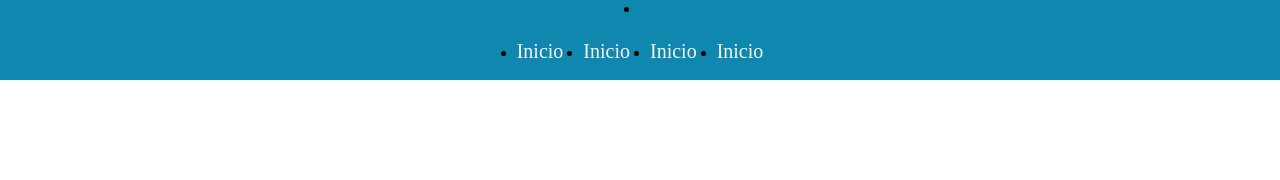
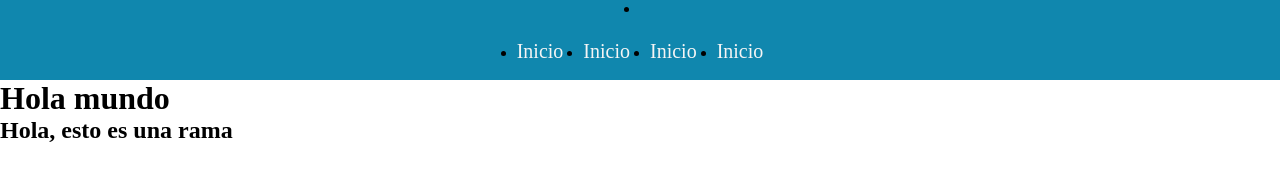
Before and after one commit to Aravale2023/pruebanavbar, a plain HTML site: page index.html in a window 1280 px wide. Drawn offline with Linux system fonts and the light colour scheme.

Commit message:
creacion e  la rama de un h2

```diff
--- a/index.html
+++ b/index.html
@@ -26,6 +26,10 @@
             </ul>
         </nav>
     </header>
+    <h1>Hola mundo </h1>
+    <section>
+        <h2> Hola, esto es una rama </h2>
+    </section>
 
 </body>
 </html>
```
